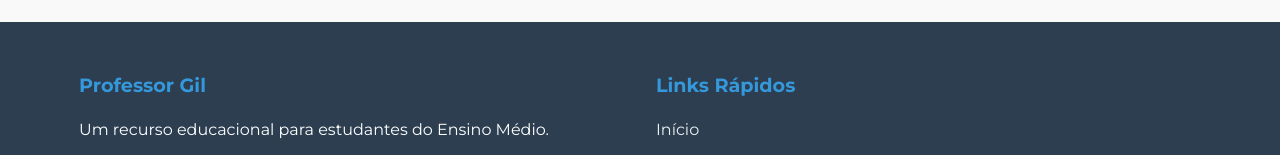
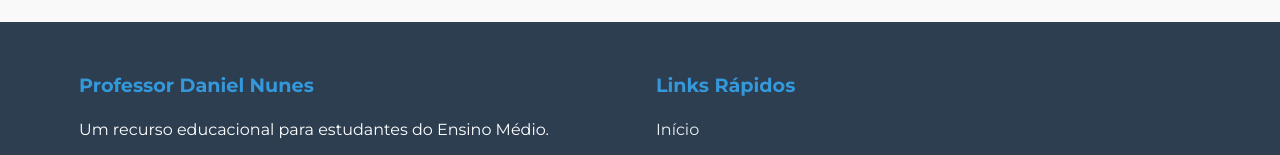
Before and after one commit to Dannunes-music/site-fisica, a plain HTML site: page primeiro-ano.html in a window 1280 px wide. Shown: the part 944-1099 px from the top of the page. Drawn offline with Linux system fonts and the light colour scheme.

Commit message:
Update primeiro-ano.html

```diff
--- a/primeiro-ano.html
+++ b/primeiro-ano.html
@@ -104,7 +104,7 @@
         <div class="container">
             <div class="footer-container">
                 <div class="footer-section">
-                    <h3>Professor Gil</h3>
+                    <h3>Professor Daniel Nunes</h3>
                     <p>Um recurso educacional para estudantes do Ensino Médio.</p>
                 </div>
                 <div class="footer-section">
```
